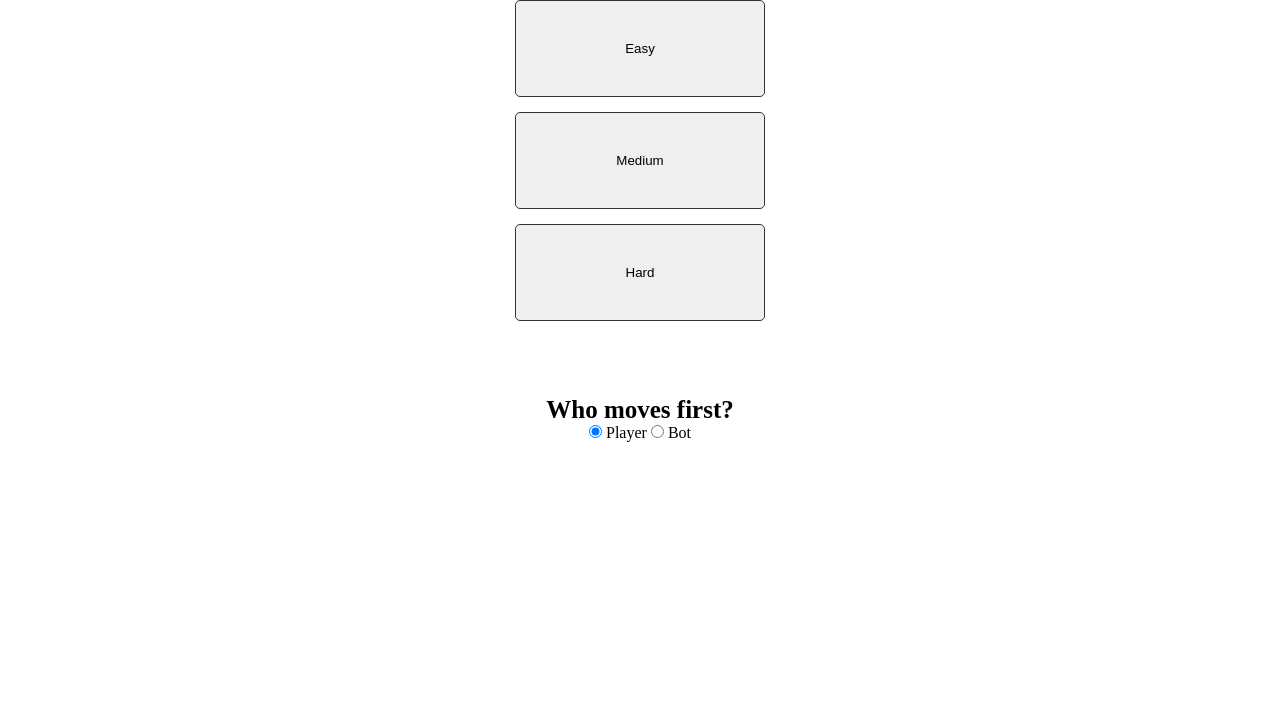
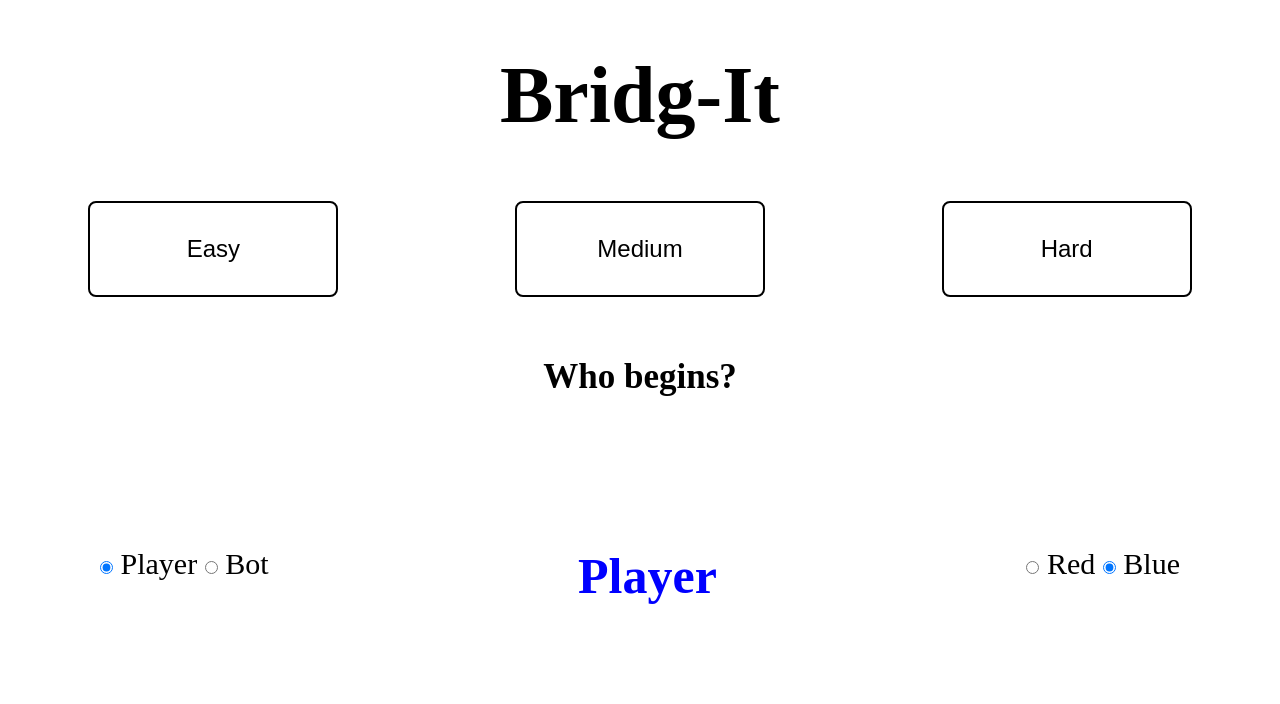
Before and after one commit to vvkin/bridg-it, a Flask app: page / in a window 1280 px wide. Shown: the top 704 px of the page. Run offline with Flask 2, Linux system fonts and the light colour scheme.

Commit message:
Add possibility to choose the color and order of moves

```diff
--- a/app/play/bridgit/bridgit.py
+++ b/app/play/bridgit/bridgit.py
@@ -4,9 +4,9 @@ from .alpha_beta import AlphaBetaPrunning
 import numpy as np
 
 class Bridgit:
-    def __init__(self, level: str, f_move: bool):
-        self.search = AlphaBetaPrunning(LEVELS[level], f_move)
-        self.f_move = f_move
+    def __init__(self, level: str, f_move: bool, color: bool):
+        self.f_move = color if f_move else not color
+        self.search = AlphaBetaPrunning(LEVELS[level], self.f_move)
         self.grid = np.zeros((GRID_SIZE, GRID_SIZE), np.int)
         self.winner = None
         self.init_grid()
--- a/app/play/routes.py
+++ b/app/play/routes.py
@@ -7,8 +7,9 @@ from app import socketio
 @play.route('/', methods=('GET', 'POST'))
 def index():
     if request.method == 'POST':
-        session['level'] = request.form['diff-button']
-        session['f_move'] = int(request.form['f-move'])
+        session['level'] = request.form['level']
+        session['f_move'] = request.form['f-move']
+        session['color'] = request.form['color']
         return redirect(url_for('play.play_game'))
     else: return render_template('index.html')
 
--- a/app/play/static/css/style.css
+++ b/app/play/static/css/style.css
@@ -9,43 +9,52 @@ body {
 }
 
 .header {
+    padding: 50px 0;
+    font-weight: bold;
     font-size: 40px;
-    padding: 75px 0;
-    font-weight: bold;
     text-align: center;
 }
 
-.main-content {
+.level {
     display: flex;
-    justify-content: center;
-    align-content:  center;
+    align-items: center;
+    justify-content: space-around;
+}
+
+.level button{
+    background-color: white;
+    color: black;
+    padding: 32px 32px;
+    font-size: 24px;
+    width: 250px;
+    margin: 10px 0px;
+    border-radius: 8px;
+    border: 2px solid black;
+    cursor: pointer;
+}
+
+.level button:hover{
+    background-color: #999;
+}
+
+.question {
+    font-size: 35px;
+    text-align: center;
+    font-weight: bold;
+    padding: 50px 0;
+}
+
+.move-order {
+    display: flex;
+    justify-content: space-between;
+    padding: 100px;
+    font-size: 30px;
     text-align: center;
 }
 
-.diff-buttons {
-    display: flex;
-    flex-direction: column;
-    justify-content: space-around;
-}
-
-.diff-buttons button {
-    padding: 40px 100px;
-    margin-bottom: 15px;
-    outline: none;
-    border-radius: 5px;
-    border: 1px solid #333;
-}
-
-.diff-buttons button:hover{
-    background-color: #555;
-}
-
-.radio-buttons {
-    padding: 60px 0;
-}
-
-.radio-buttons p {
-    font-size: 25px;
+.beginner {
+    font-size: 50px;
+    color: blue;
     font-weight: bold;
 }
 
--- /dev/null
+++ b/app/play/static/js/beginner.js
@@ -0,0 +1,16 @@
+'use strict';
+
+document.addEventListener('DOMContentLoaded', () => {
+    document.querySelectorAll('input[type="radio"]').forEach(element => {
+        element.addEventListener('change', () => {
+            if (element.checked) {
+                const beginner = document.querySelector('.beginner');
+                if (element.name == 'color') {
+                    beginner.style.color = (+element.value) ? '#0000FF': '#FF0000';
+                } else {
+                    beginner.innerHTML = (+element.value) ? 'Player' : 'Computer';
+                }
+            };
+        })
+    });
+});
--- a/app/play/static/js/index.js
+++ b/app/play/static/js/index.js
@@ -21,8 +21,8 @@ document.addEventListener('DOMContentLoaded', () => {
             for (const node of clickableNodes){
                 if (node.hitTest(x, y)) {
                     socket.emit('validate move', {'x': node.x, 'y': node.y}); // indides in grid
-                    socket.on('player move', (playerIdx) => {
-                        makeMove(ctx, node.x, node.y, playerIdx);
+                    socket.on('player move', (color) => {
+                        makeMove(ctx, node.x, node.y, color);
                         moveNow = false;
                     });
                     break;
@@ -37,7 +37,7 @@ document.addEventListener('DOMContentLoaded', () => {
     });
 
     socket.on('bot move', data => {
-        makeMove(ctx, data.x, data.y, data.playerIdx);
+        makeMove(ctx, data.x, data.y, data.color);
         moveNow = true;
     });
 
--- a/app/play/templates/base.html
+++ b/app/play/templates/base.html
@@ -6,7 +6,7 @@
     <link rel="stylesheet" href="{{ url_for('play.static', filename='css/style.css') }}"/>
 </head>
 <body>
-	<section class="main-content">{% block content %}{% endblock %}</section>
+	{% block content %}{% endblock %}
     {% block scripts %}{% endblock %}
 </body>
 </html>
--- a/app/play/templates/index.html
+++ b/app/play/templates/index.html
@@ -1,21 +1,34 @@
 {% extends 'base.html' %}
 
-<header class="header">Bridg-It</header>
 {% block content %}
-	<div class="form-wrapper">
-		<form id="index" method="POST">
-			<div class="diff-buttons">
-				<button id="easy" name="diff-button" value="easy">Easy</button>
-				<button id="medium" name="diff-button" value="medium">Medium</button>
-				<button id="hard" name="diff-button" value="hard">Hard</button>
-			</div>
-			<div class="radio-buttons">
-				<p>Who moves first?</p>
+	<header class="header">
+		<h1>Bridg-It</h1>
+	</header>
+	<form id="index" method="POST">
+		<div class="level">
+			<button id="easy"  name="level" value="easy">Easy</button>
+			<button id="medium" name="level" value="medium">Medium</button>
+			<button id="hard" name="level" value="hard">Hard</button>
+		</div>
+		<div class="question"><span>Who begins?</span></div>
+		<div class="move-order">
+			<div class="order-buttons">
 				<input id="player" type="radio" name="f-move" value="1" checked>
 				<label for="player">Player</label>
 				<input id="bot" type="radio" name="f-move" value="0">
 				<label for="bot">Bot</label>
 			</div>
-		</form>
-	</div>
+			<div class="beginner">Player</div>
+			<div class="color-buttons">
+				<input id="red" type="radio" name="color" value="0">
+				<label for="red">Red</label>
+				<input id="blue" type="radio" name="color" value="1" checked>
+				<labl for="blue">Blue</labl>
+			</div>
+		</div>
+	</form>
 {% endblock %}
+
+{% block scripts %}
+<script src="{{ url_for('play.static', filename='js/beginner.js') }}"></script>
+{% endblock %}
```
Also changed, not shown: app/play/events.py (+9 -7 lines).
